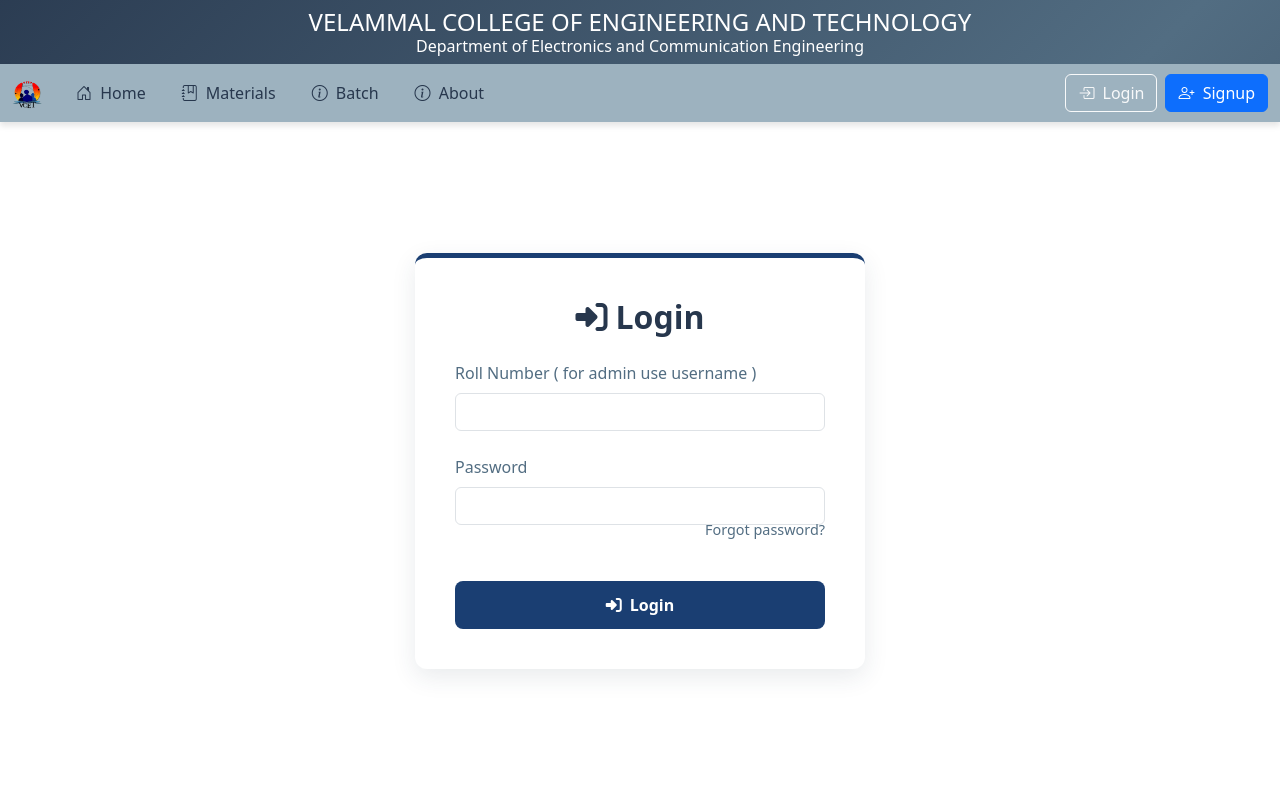
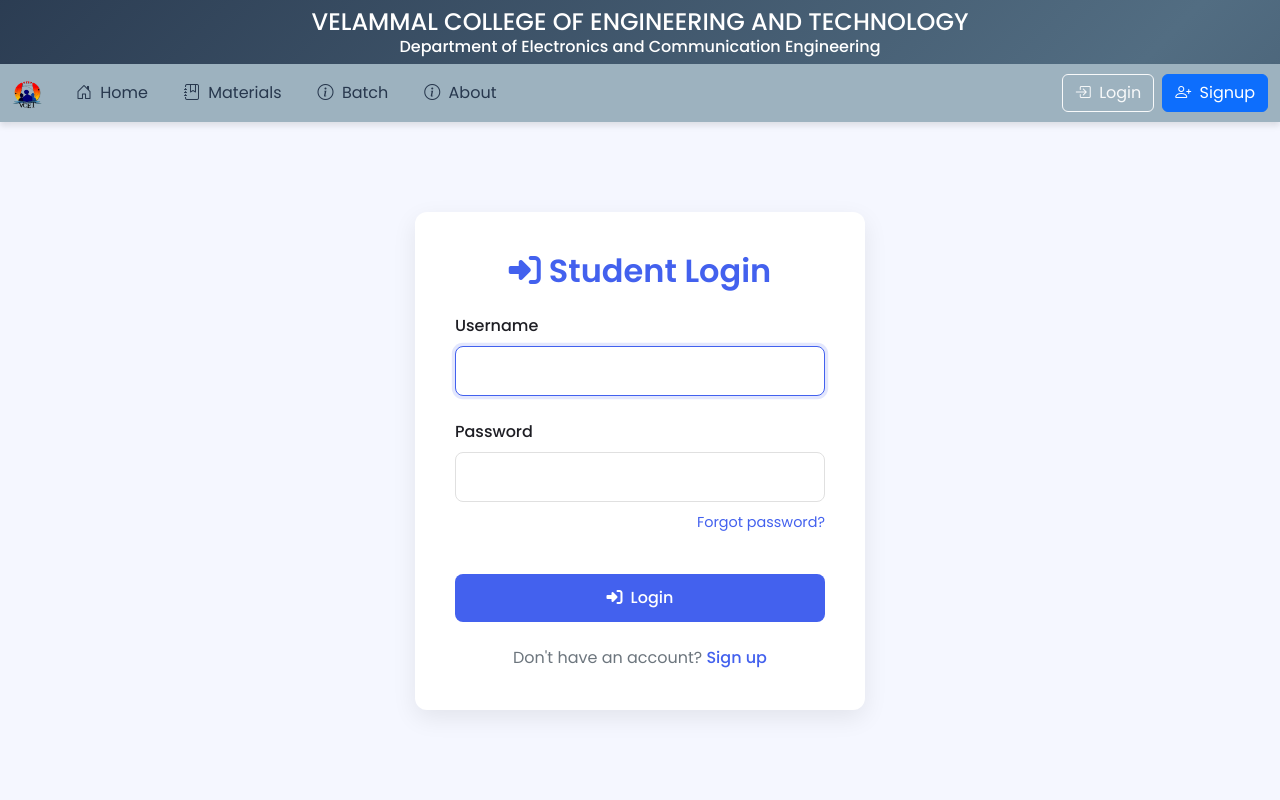
Before and after one commit to Swetha5002/Project_Campus, a Django app: page /login/ in a window 1280 px wide. Run offline with Django 5.2, Linux system fonts and the light colour scheme.

Commit message:
testing in profile

```diff
--- a/_placement_/templates/index_html/login.html
+++ b/_placement_/templates/index_html/login.html
@@ -1,53 +1,196 @@
-{% load static %}
 {% load static %}
 <!DOCTYPE html>
 <html lang="en">
-
 <head>
     <meta charset="UTF-8">
     <meta name="viewport" content="width=device-width, initial-scale=1.0">
-    <title>VCET - Login</title>
-    <link rel="stylesheet" href="{% static 'css/login.css' %}">
+    <title>Student Login | Campus Connect</title>
+    <!-- Bootstrap 5 CSS -->
+    <link href="https://cdn.jsdelivr.net/npm/bootstrap@5.3.0/dist/css/bootstrap.min.css" rel="stylesheet">
+    <!-- Font Awesome -->
+    <link href="https://cdnjs.cloudflare.com/ajax/libs/font-awesome/6.4.0/css/all.min.css" rel="stylesheet">
+    <!-- Google Fonts -->
+    <link href="https://fonts.googleapis.com/css2?family=Poppins:wght@300;400;500;600;700&display=swap" rel="stylesheet">
+    <!-- Custom CSS -->
     <link rel="stylesheet" href="{% static 'css/components.css' %}">
     {% include 'components/links.html' %}
+    <style>
+        :root {
+            --primary: #4361ee;
+            --primary-light: #eef2ff;
+            --dark: #1e1e24;
+            --light: #f8f9fa;
+            --border-radius: 12px;
+            --shadow: 0 8px 24px rgba(0, 0, 0, 0.08);
+        }
+
+        body {
+            background-color: #f5f7ff;
+            font-family: 'Poppins', sans-serif;
+            min-height: 100vh;
+            display: flex;
+            flex-direction: column;
+        }
+
+        .login-wrapper {
+            display: flex;
+            justify-content: center;
+            align-items: center;
+            flex-grow: 1;
+            padding: 2rem;
+        }
+
+        .login-card {
+            background: white;
+            border-radius: var(--border-radius);
+            box-shadow: var(--shadow);
+            padding: 2.5rem;
+            width: 100%;
+            max-width: 450px;
+            animation: fadeIn 0.5s ease-out;
+        }
+
+        .login-card h2 {
+            color: var(--primary);
+            font-weight: 600;
+            margin-bottom: 1.5rem;
+            text-align: center;
+        }
+
+        .form-group {
+            margin-bottom: 1.5rem;
+        }
+
+        .form-group label {
+            display: block;
+            margin-bottom: 0.5rem;
+            font-weight: 500;
+            color: var(--dark);
+        }
+
+        .form-control {
+            width: 100%;
+            padding: 0.75rem 1rem;
+            border: 1px solid #e0e0e0;
+            border-radius: 8px;
+            transition: all 0.3s ease;
+        }
+
+        .form-control:focus {
+            border-color: var(--primary);
+            box-shadow: 0 0 0 0.2rem rgba(67, 97, 238, 0.15);
+            outline: none;
+        }
+
+        .btn-login {
+            background-color: var(--primary);
+            color: white;
+            border: none;
+            padding: 0.75rem;
+            width: 100%;
+            border-radius: 8px;
+            font-weight: 500;
+            transition: all 0.3s ease;
+            margin-top: 1rem;
+        }
+
+        .btn-login:hover {
+            background-color: #3a56d4;
+            transform: translateY(-2px);
+            box-shadow: 0 4px 12px rgba(67, 97, 238, 0.25);
+        }
+
+        .forgot-password {
+            text-align: right;
+            margin-top: 0.5rem;
+        }
+
+        .forgot-password a {
+            color: var(--primary);
+            text-decoration: none;
+            font-size: 0.9rem;
+        }
+
+        .login-footer {
+            text-align: center;
+            margin-top: 1.5rem;
+            color: #6c757d;
+        }
+
+        .login-footer a {
+            color: var(--primary);
+            text-decoration: none;
+            font-weight: 500;
+        }
+
+        @keyframes fadeIn {
+            from { opacity: 0; transform: translateY(20px); }
+            to { opacity: 1; transform: translateY(0); }
+        }
+
+        /* Error messages */
+        .errorlist {
+            color: #dc3545;
+            font-size: 0.85rem;
+            margin-top: 0.25rem;
+            list-style: none;
+            padding-left: 0;
+        }
+
+        @media (max-width: 576px) {
+            .login-card {
+                padding: 1.5rem;
+            }
+        }
+    </style>
 </head>
-
 <body>
     {% include 'components/header.html' %}
 
-    <!-- Main Content -->
-    <div class="login-container">
+    <div class="login-wrapper">
         <div class="login-card">
-            <h2><i class="fas fa-sign-in-alt me-2"></i>Login</h2>
+            <h2><i class="fas fa-sign-in-alt me-2"></i>Student Login</h2>
+
+            {% if form.errors %}
+                <div class="alert alert-danger">
+                    Invalid username or password. Please try again.
+                </div>
+            {% endif %}
+
             <form method="POST" action="{% url 'login' %}">
                 {% csrf_token %}
 
                 <div class="form-group">
-                    <label for="id_username">Roll Number ( for admin use username )</label>
-                    <input type="text" name="username" id="id_username" class="form-control" required>
+                    <label for="id_username">Username</label>
+                    <input type="text" name="username" id="id_username" class="form-control" required autofocus>
+                    {{ form.username.errors }}
                 </div>
 
                 <div class="form-group">
                     <label for="id_password">Password</label>
                     <input type="password" name="password" id="id_password" class="form-control" required>
+                    {{ form.password.errors }}
                     <div class="forgot-password">
-                        <a href="#">Forgot password?</a>
+                        <a href="{% url 'password_reset' %}">Forgot password?</a>
                     </div>
                 </div>
 
-                {% if form.errors %}
-                <div class="alert alert-danger">
-                    Invalid username or password. Please try again.
-                </div>
-                {% endif %}
+                <input type="hidden" name="next" value="{{ next }}">
 
                 <button type="submit" class="btn-login">
                     <i class="fas fa-sign-in-alt me-2"></i>Login
                 </button>
+
+                <div class="login-footer">
+                    Don't have an account? <a href="{% url 'signup' %}">Sign up</a>
+                </div>
             </form>
         </div>
     </div>
 
+    <!-- Bootstrap 5 JS Bundle with Popper -->
+    <script src="https://cdn.jsdelivr.net/npm/bootstrap@5.3.0/dist/js/bootstrap.bundle.min.js"></script>
+    <!-- Custom JS -->
+    <script src="{% static 'js/base.js' %}"></script>
 </body>
-
 </html>
```
Also changed, not shown: _placement_/migrations/0001_initial.py (added), _placement_/migrations/0003_mistakenquestion_student_result.py (deleted), _placement_/migrations/0004_alter_user_codechef_link_alter_user_hackerrank_link_and_more.py (deleted), _placement_/migrations/0005_remove_user_codechef_link_user_dsa_last_updated_and_more.py (deleted).
